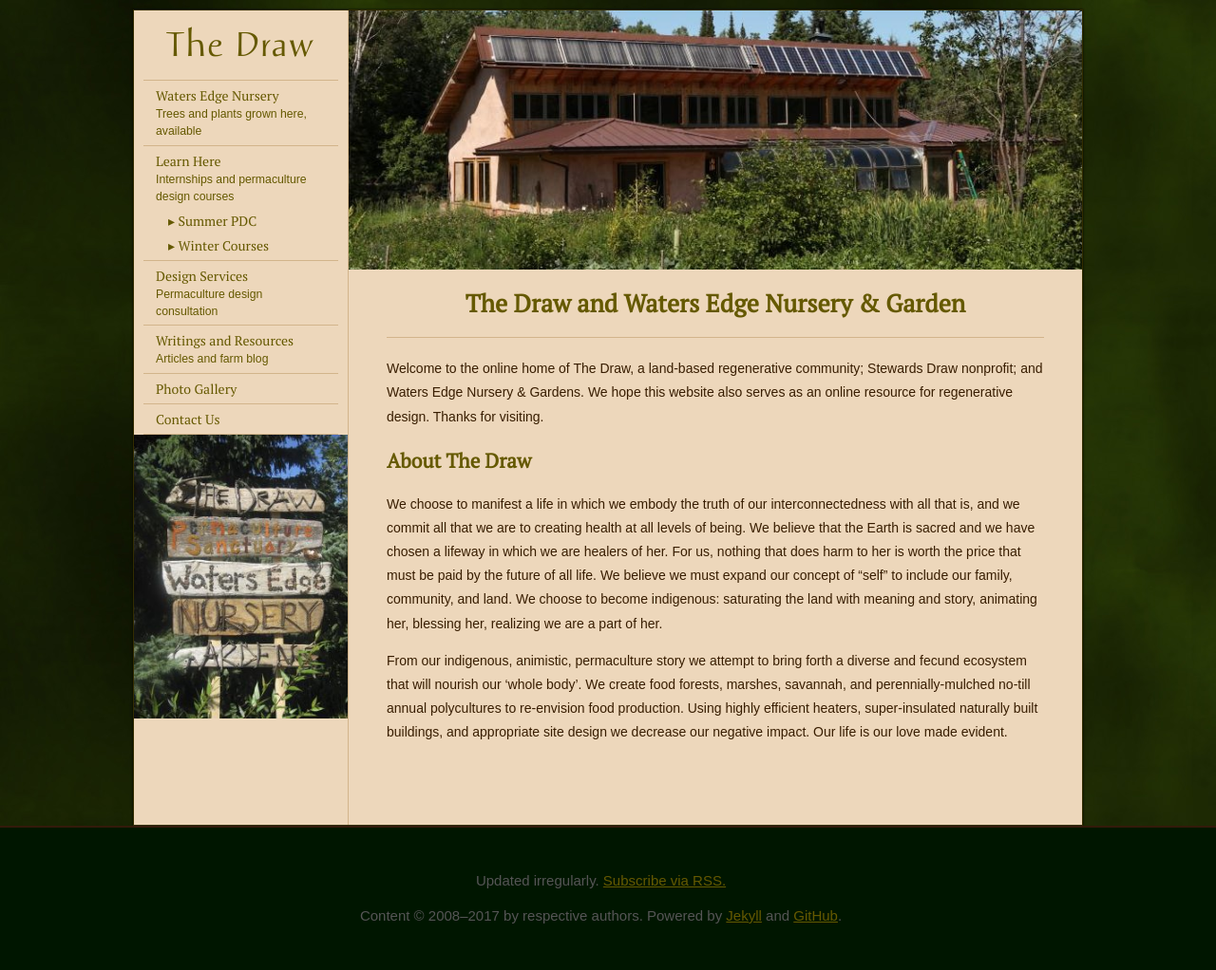
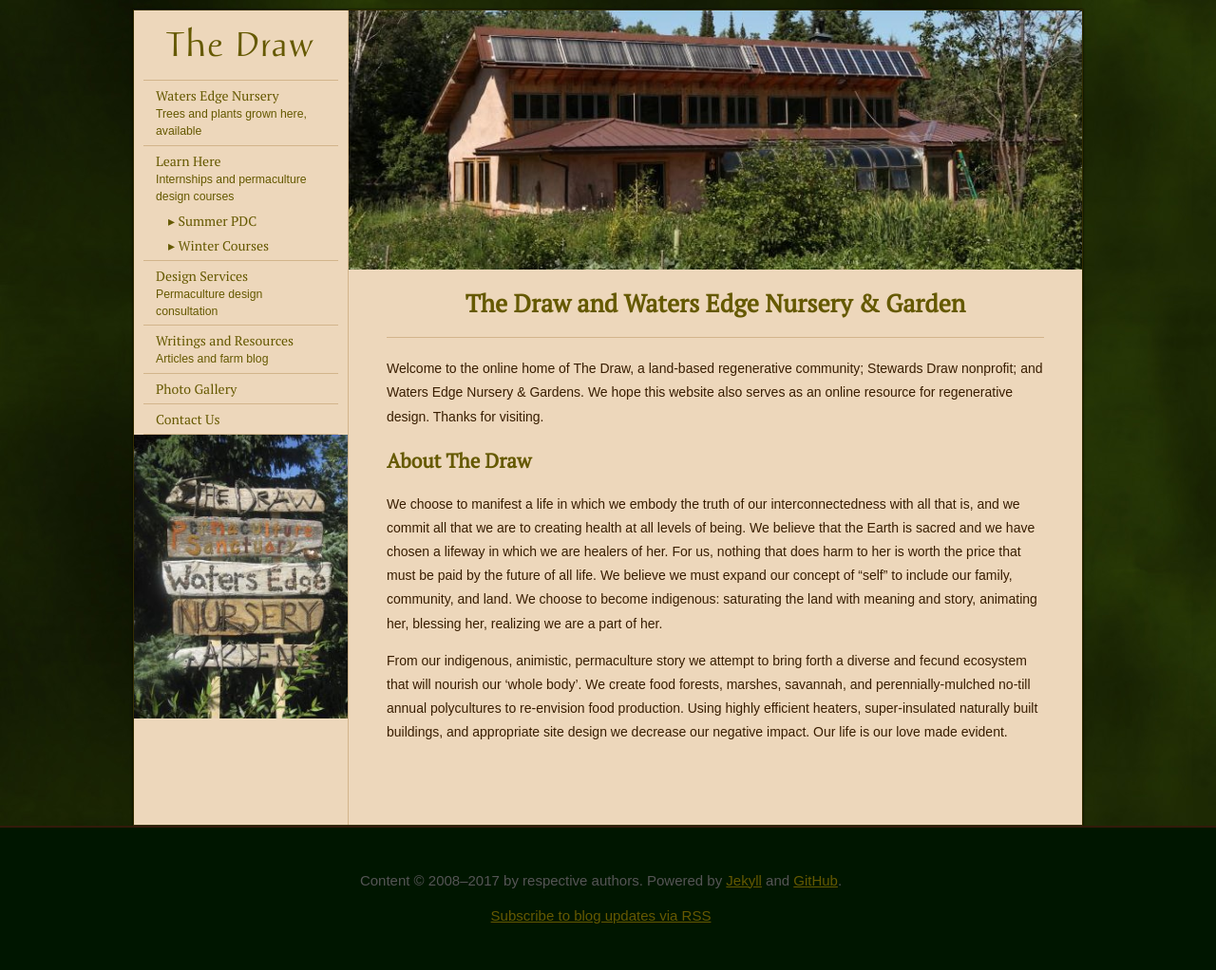
Before and after one commit to the-draw/the-draw.github.io, a Jekyll site: the page built from index.md, in a window 1280 px wide. Shown: the whole page at 95% size. Built offline with Jekyll 4.4.1, drawn with Linux system fonts in a browser that asks for light colours.

Commit message:
Make footer better

```diff
--- a/_includes/footer.html
+++ b/_includes/footer.html
@@ -3,10 +3,10 @@
 
     <div class="footer-col-wrapper text-center">
       <p>
-        Updated irregularly. <a href="{{ site.baseurl }}/feed.xml"> Subscribe via RSS. </a>
+        Content © 2008–<script>document.write(new Date().getFullYear())</script> by respective authors. Powered by <a href="https://www.jekyllrb.com">Jekyll</a> and <a href="https://www.github.com">GitHub</a>.
       </p>
       <p>
-        Content © 2008–<script>document.write(new Date().getFullYear())</script> by respective authors. Powered by <a href="https://www.jekyllrb.com">Jekyll</a> and <a href="https://www.github.com">GitHub</a>.
+        <a href="{{ site.baseurl }}/feed.xml">Subscribe to blog updates via RSS</a>
       </p>
     </div>
 
```
